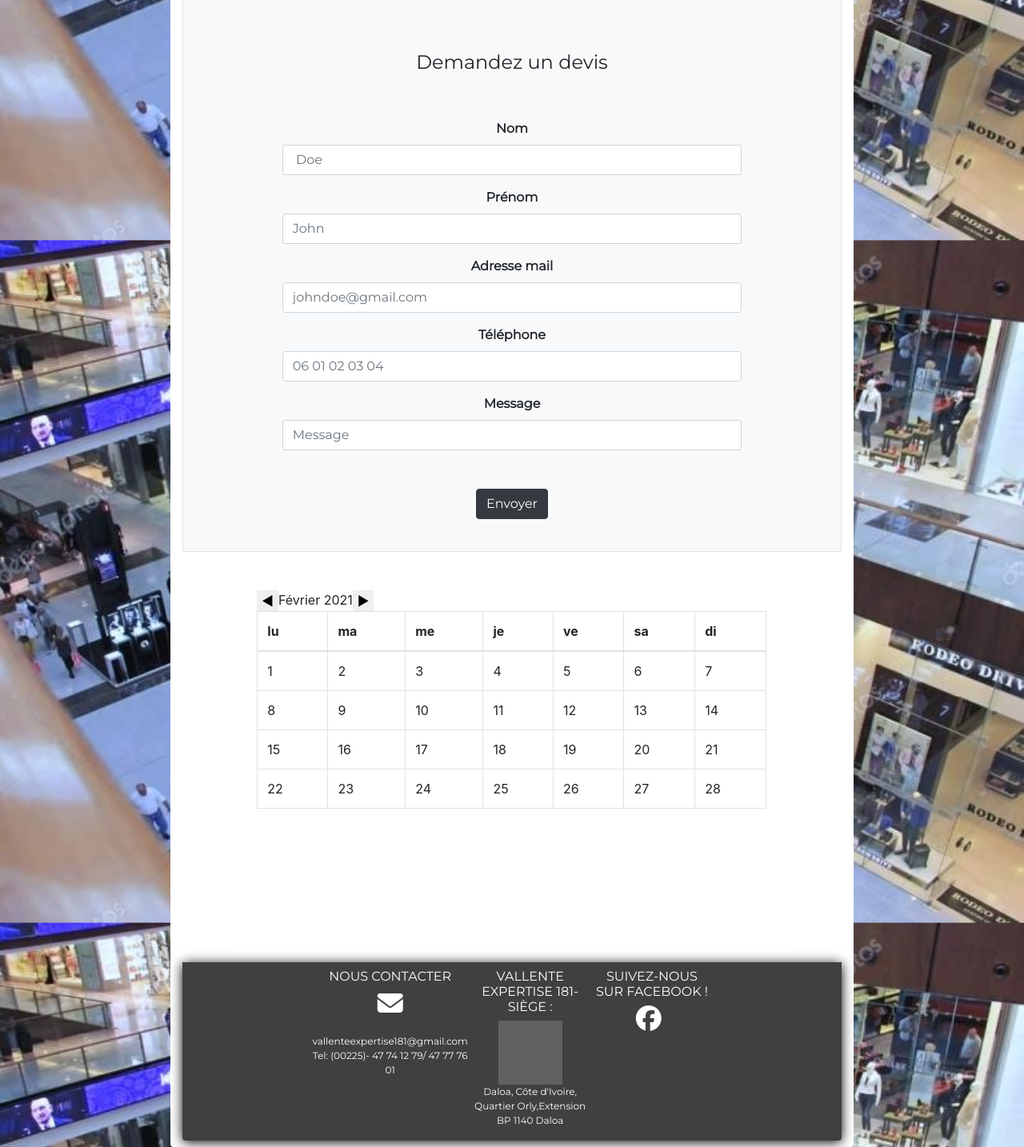
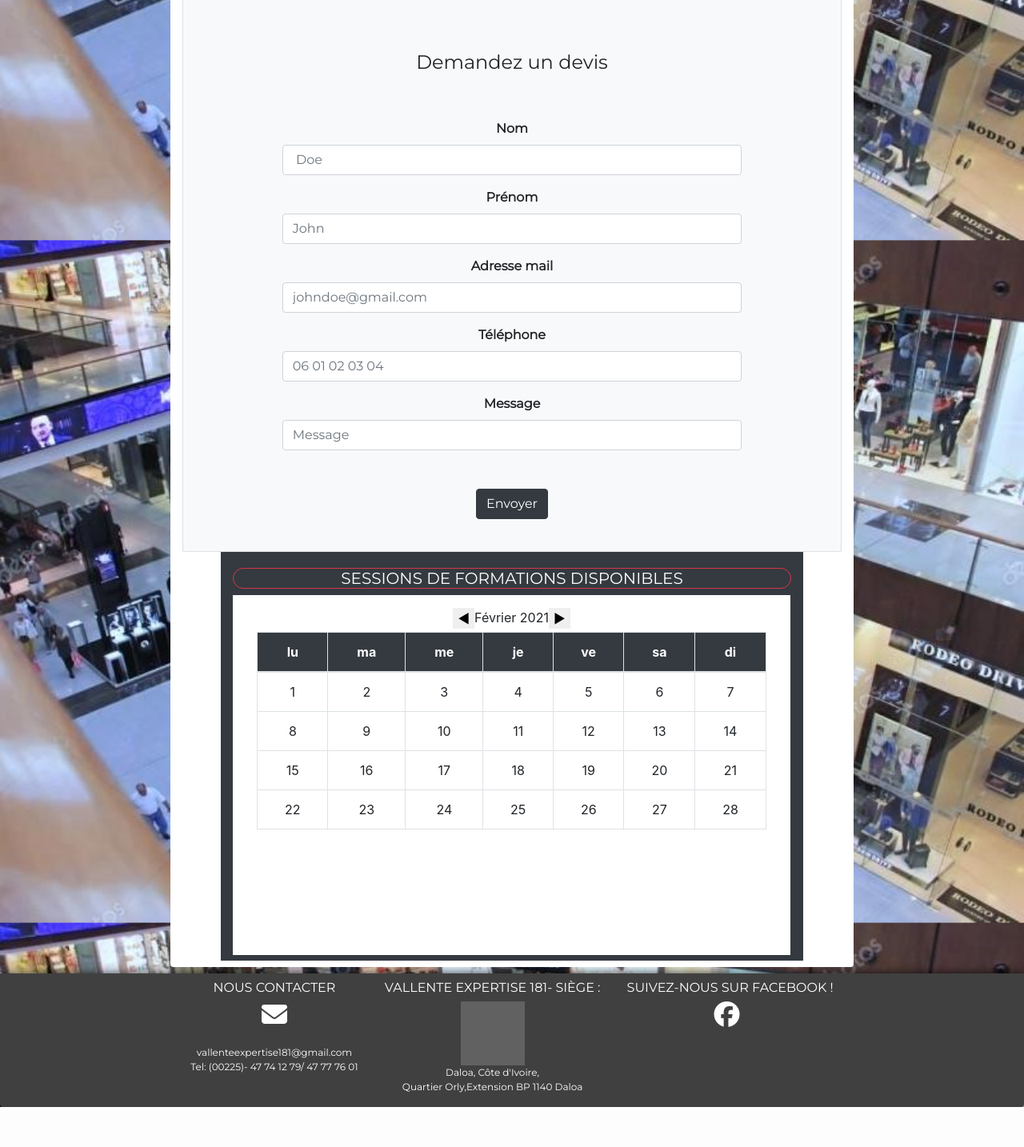
Before and after one commit to isabel7344/vallenteExpertisePhp, a PHP site: page /devisContact.php in a window 1280 px wide. Shown: the part 553-1987 px from the top of the page at 80% size. After the commit the page ends 1937 px from the top, so only its background shows below. Run offline with PHP 8.4, Linux system fonts and the light colour scheme; some libraries are stand-ins or nearby versions; grey boxes are pictures that could not be loaded.

Commit message:
modification du css

```diff
--- a/assets/style.css
+++ b/assets/style.css
@@ -111,14 +111,8 @@ font-size: .8rem;
 }
 .card{
     background-color:#e0e0eb ;
-
 }
 
-
-.imageFond{
-    background-repeat: no-repeat;
-    background-size: contain;
-}
 /* css footer */
 footer a:hover {
     background-color: rgba(0, 0, 0, 0);
@@ -134,14 +128,12 @@ footer em:hover {
     text-align: center;
     color: white;
     font-size: 12px;
-
 }
 .AdressMail{
     text-align: center;
     color: white;
     font-size: 12px;
     margin-top: 20px;
-
 }
 .logoFacebook{
     width: 40px;
--- a/views/calendrier.php
+++ b/views/calendrier.php
@@ -19,7 +19,7 @@
 <body style="overflow: hidden;">
     <div class=" row justify-content-center" id="reservation">
         <div class="col-xl-8 col-sm-11">
-            <div style="display: flex;">
+            <div class="d-flex justify-content-center mb-1 mt-3">
                 <form action="../controllers/calendrierDispoController.php" method="POST">
                     <input name="month" type="hidden" value=<?php  $_SESSION["calendrier"]->getMonthName(); ?>>
                     <input name="year" type="hidden" value=<?php  $_SESSION["calendrier"]->getYear(); ?>>
@@ -36,7 +36,7 @@
             </div>
             <table class="table table-bordered">
                 <thead>
-                    <tr>
+                    <tr class="text-center text-white bg-dark">
                         <th>lu</th>
                         <th>ma</th>
                         <th>me</th>
@@ -51,7 +51,7 @@
                     $case = 1;
                     $day = 1;
                     while ($day <=  $_SESSION["calendrier"]->getNbDayInMonth()) { ?>
-                        <tr>
+                        <tr class="text-center">
                             <?php for ($i = 1; $i <= 7; $i++) { ?>
                                 <td class="<?= $case >=  $_SESSION["calendrier"]->getFirstDayInMonth() && $day <=  $_SESSION["calendrier"]->getNbDayInMonth() ? '' : 'bg-secondary' ?>">
                                     <?= $case >=  $_SESSION["calendrier"]->getFirstDayInMonth() && $day <=  $_SESSION["calendrier"]->getNbDayInMonth() ? $day++ : '' ?>
--- a/views/devisContact.php
+++ b/views/devisContact.php
@@ -66,10 +66,12 @@
                     </form>
                 </div>
             </div>
-            <div class="container-fluid pt-5">
+            <div class="container-fluid pt-3 bg-dark">
+            <h5 class="text-center text-white border border-danger rounded-pill mt-1 ">SESSIONS DE FORMATIONS DISPONIBLES</h5>
                 <iframe title="calendrier" width="100%" height="450px" style="border: 0px; box-shadow: none" src="calendrier.php"></iframe>
             </div>
         </div>
+    </div>
         <?php include '../commons/footer.php' ?>
         <script src="https://code.jquery.com/jquery-3.5.1.slim.min.js" integrity="sha384-DfXdz2htPH0lsSSs5nCTpuj/zy4C+OGpamoFVy38MVBnE+IbbVYUew+OrCXaRkfj" crossorigin="anonymous">
         </script>
```
